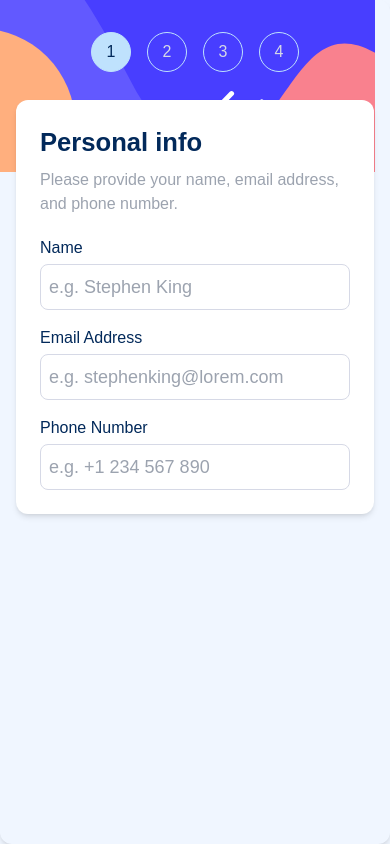
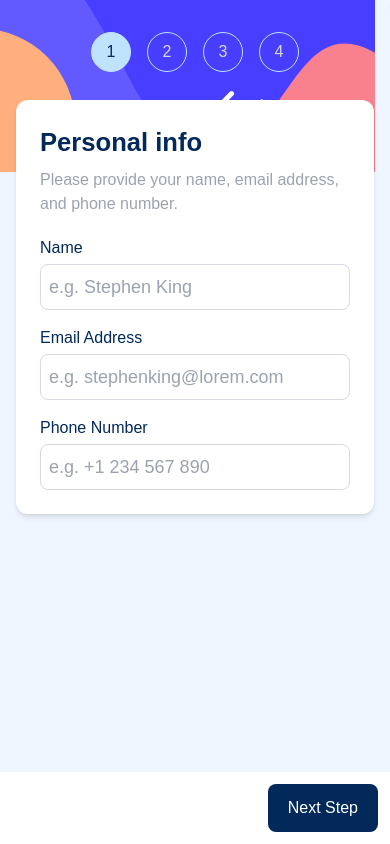
Before and after one commit to theblvckdev/multi-step-form, a React (Create React App) app: page / in a window 390 px wide. Built offline with nearby package versions, Linux system fonts and the light colour scheme.

Commit message:
updated responsive design

```diff
--- a/src/App.js
+++ b/src/App.js
@@ -5,7 +5,7 @@ import Main from "./components/main";
 const App = () => {
   return (
     <>
-      <main className="bg-secondary-mongolia h-screen overflow-hidden md:flex items-center justify-center font-ubuntu">
+      <main className="bg-secondary-mongolia relative h-screen md:overflow-hidden overflow-y-auto md:flex items-center justify-center font-ubuntu">
         <div className="md:bg-white bg-transparent rounded-xl shadow-md absolute md:relative p-4 flex md:flex-row flex-col md:max-h-[550px] md:max-w-[900px] h-full w-full">
           <Sidebar />
           <Main />
--- a/src/components/main.jsx
+++ b/src/components/main.jsx
@@ -19,7 +19,7 @@ const Main = () => {
     setValidEmail,
     setValidNumber,
     setFormCompeleted,
-    formCompeleted
+    formCompeleted,
   } = useContext(GlobalContex);
   currentStep === 1 ? setCompleted(false) : setCompleted(true);
 
@@ -96,6 +96,35 @@ const Main = () => {
               </div>
             </footer>
           )}
+
+          {formCompeleted ? null : (
+            <footer className="fixed bg-white md:hidden block w-full p-3 left-0 right-0 bottom-0">
+              <div className="flex">
+                <div className="mr-auto">
+                  {completed ? (
+                    <Button
+                      text={"Go Back"}
+                      onClick={goBack}
+                      className={
+                        "bg-transparent text-gray-400 hover:text-primary-marineBlue"
+                      }
+                    />
+                  ) : null}
+                </div>
+                <div className="text-right">
+                  <Button
+                    text={currentStep === 4 ? "Confirm" : "Next Step"}
+                    onClick={currentStep === 4 ? submitForm : nextStep}
+                    className={
+                      currentStep === 4
+                        ? "bg-primary-purplishBlue text-white"
+                        : "bg-primary-marineBlue text-white"
+                    }
+                  />
+                </div>
+              </div>
+            </footer>
+          )}
         </form>
       </div>
     </>
```
Also changed, not shown: 1 other file (tests, documents, lock files or other folders).
